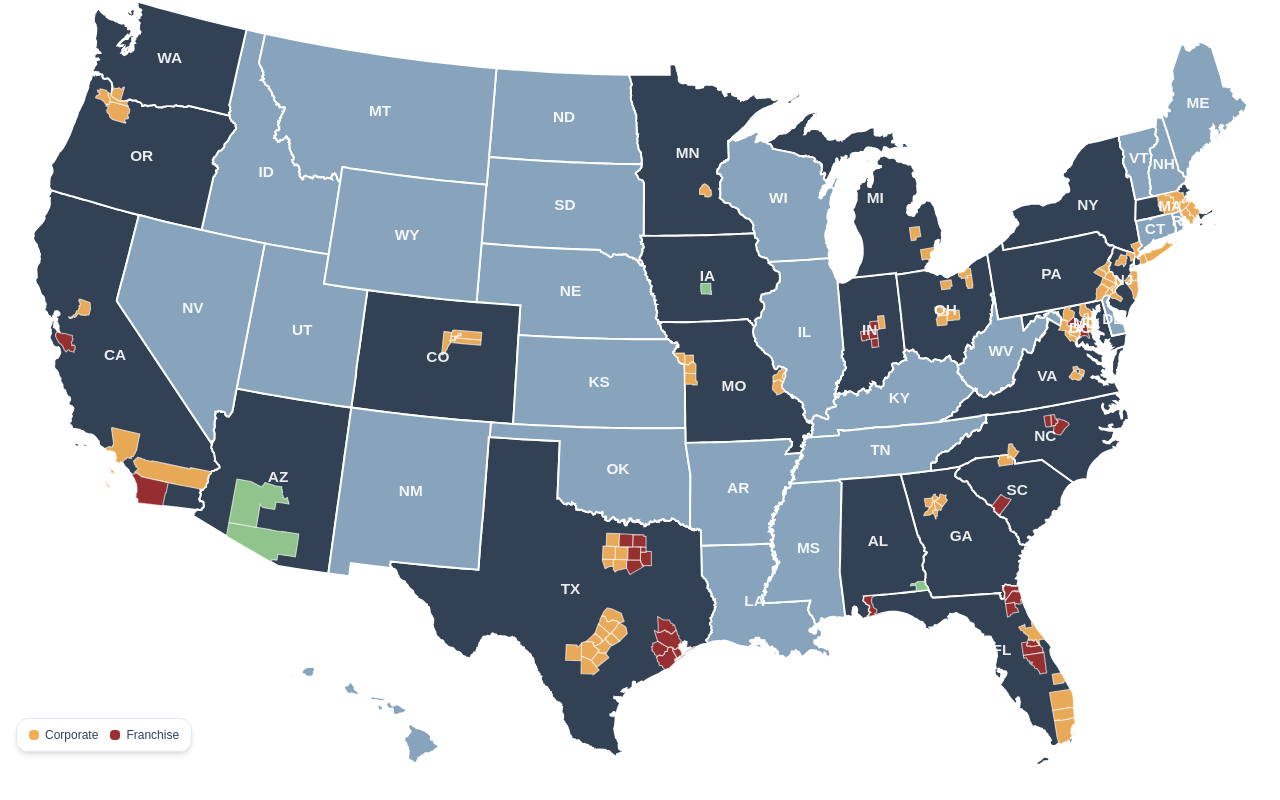
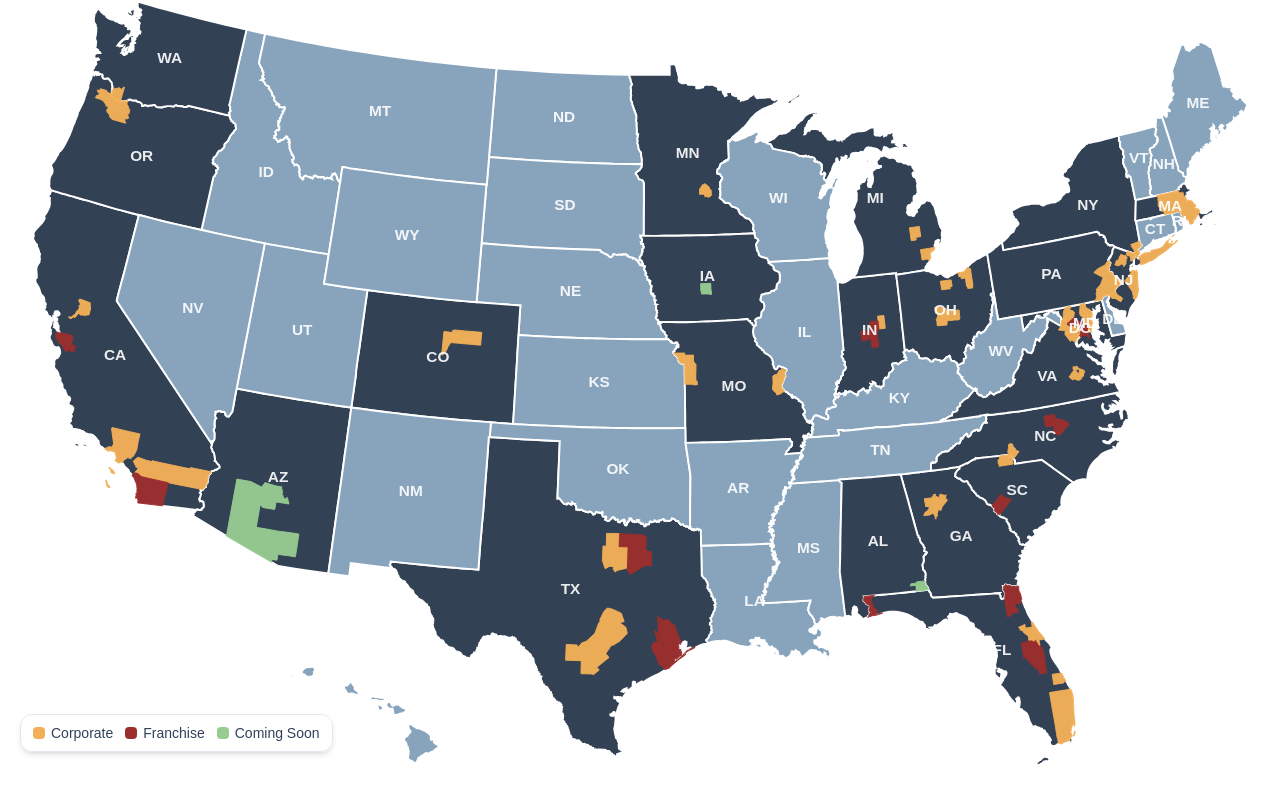
Before and after one commit to jakia12/valox-map, a Next.js app: page / in a window 1280 px wide. Built offline with nearby package versions, Linux system fonts and the light colour scheme.

Commit message:
some changes made and some errors resolved

```diff
--- a/app/components/maps/Legend.jsx
+++ b/app/components/maps/Legend.jsx
@@ -4,22 +4,30 @@ import { COLORS } from "./territories";
 
 export default function Legend() {
   return (
-    <div className="absolute bottom-4 left-4 z-20 rounded-xl border border-slate-200 bg-white/90 px-3 py-2 text-xs shadow-md backdrop-blur">
+    <div className="absolute bottom-4 left-5 z-20 rounded-xl border border-slate-200 bg-white/90 px-3 py-2 text-xs shadow-md backdrop-blur">
       <div className="flex items-center gap-3">
         <div className="flex items-center gap-1.5">
           <span
-            className="h-2.5 w-2.5 rounded-sm"
+            className="h-3 w-3 rounded-sm"
             style={{ background: COLORS.corporate }}
           />
-          <span className="text-slate-700">Corporate</span>
+          <span className="text-slate-700 text-sm">Corporate</span>
         </div>
 
         <div className="flex items-center gap-1.5">
           <span
-            className="h-2.5 w-2.5 rounded-sm"
+            className="h-3 w-3 rounded-sm"
             style={{ background: COLORS.franchise }}
           />
-          <span className="text-slate-700">Franchise</span>
+          <span className="text-slate-700 text-sm">Franchise</span>
+        </div>
+
+        <div className="flex items-center gap-1.5">
+          <span
+            className="h-3 w-3 rounded-sm"
+            style={{ background: COLORS.green }}
+          />
+          <span className="text-slate-700 text-sm">Coming Soon</span>
         </div>
       </div>
     </div>
--- a/app/components/maps/StateTerritoryDetail.jsx
+++ b/app/components/maps/StateTerritoryDetail.jsx
@@ -1,6 +1,6 @@
 "use client";
 
-import { geoMercator, geoPath } from "d3-geo";
+import { geoAlbersUsa, geoPath } from "d3-geo";
 import { useEffect, useMemo, useState } from "react";
 import { feature } from "topojson-client";
 
@@ -22,6 +22,7 @@ function topoToFeaturesAuto(topo, preferContains) {
     names.find((n) =>
       n.toLowerCase().includes(String(preferContains).toLowerCase()),
     ) || names[0];
+
   const fc = feature(topo, topo.objects[chosen]);
   return fc.features || [];
 }
@@ -42,7 +43,7 @@ export default function StateTerritoryDetail({ stateCode, onBack }) {
       const countiesTopo = await loadJson("/maps/us-counties.topo.json");
       const allCounties = topoToFeaturesAuto(countiesTopo, "count");
 
-      const stateFips = USPS_TO_FIPS[stateCode];
+      const stateFips = String(USPS_TO_FIPS[stateCode]).padStart(2, "0");
       const filtered = allCounties.filter(
         (c) => String(getCountyStateFips(c)).padStart(2, "0") === stateFips,
       );
@@ -51,14 +52,15 @@ export default function StateTerritoryDetail({ stateCode, onBack }) {
     })().catch(console.error);
   }, [stateCode]);
 
+  // ✅ IMPORTANT: use Albers USA for states (fixes ugly stretched state map)
   const projection = useMemo(() => {
     if (!counties.length) return null;
 
-    return geoMercator().fitSize([width, height], {
+    return geoAlbersUsa().fitSize([width, height], {
       type: "FeatureCollection",
       features: counties,
     });
-  }, [counties]);
+  }, [counties, width, height]);
 
   const path = useMemo(
     () => (projection ? geoPath(projection) : null),
@@ -112,12 +114,7 @@ export default function StateTerritoryDetail({ stateCode, onBack }) {
                     : "#88A4BC";
 
                   return (
-                    <path
-                      key={`fill-${id}`}
-                      d={d}
-                      fill={fill}
-                      fillOpacity={0.95}
-                    />
+                    <path key={`fill-${id}`} d={d} fill={fill} opacity={0.95} />
                   );
                 })
               : null}
@@ -134,20 +131,20 @@ export default function StateTerritoryDetail({ stateCode, onBack }) {
                       key={`border-${id}`}
                       d={d}
                       fill="transparent"
-                      stroke="#ffffff"
-                      strokeWidth={1.2}
-                      opacity={0.95}
+                      stroke="rgba(255,255,255,0.9)"
+                      strokeWidth={1.1}
                       pointerEvents="none"
                     />
                   );
                 })
               : null}
 
-            {/* optional county labels (simple) */}
+            {/* county labels */}
             {path
               ? counties.map((c) => {
                   const d = path(c);
                   if (!d) return null;
+
                   const [x, y] = path.centroid(c);
                   const name = cleanCountyName(getCountyName(c));
                   if (!name) return null;
@@ -159,11 +156,12 @@ export default function StateTerritoryDetail({ stateCode, onBack }) {
                       y={y}
                       textAnchor="middle"
                       dominantBaseline="middle"
-                      className="select-none fill-white font-regular"
+                      className="select-none fill-white"
                       style={{
-                        fontSize: 7,
+                        fontSize: 11, // ✅ you asked ~11px
                         pointerEvents: "none",
                         opacity: 0.95,
+                        fontWeight: 500,
                       }}
                     >
                       {name}
@@ -183,10 +181,28 @@ export default function StateTerritoryDetail({ stateCode, onBack }) {
             Click “Back” to return to USA map.
           </div>
 
+          {/* ✅ Legend: ONLY TWO markers (Corporate + Franchise) */}
+          <div className="mt-3 flex items-center gap-3 text-[11px] text-slate-700">
+            <div className="flex items-center gap-1.5">
+              <span
+                className="h-2.5 w-2.5 rounded-full"
+                style={{ backgroundColor: "#F2AF58" }}
+              />
+              Corporate
+            </div>
+            <div className="flex items-center gap-1.5">
+              <span
+                className="h-2.5 w-2.5 rounded-full"
+                style={{ backgroundColor: "#9B2E2E" }}
+              />
+              Franchise
+            </div>
+          </div>
+
           <div className="mt-3 space-y-2">
             {territoriesForState.length ? (
               territoriesForState.map((t) => {
-                const color = t.type === "FRANCHISE" ? "#9B2E2E" : "#F2AF58";
+                const color = territoryColor(t); // ✅ consistent
 
                 return (
                   <div
@@ -203,10 +219,8 @@ export default function StateTerritoryDetail({ stateCode, onBack }) {
                       </div>
                     </div>
 
-                    <div className="mt-1 text-[11px] text-slate-700">
-                      <span className="font-normal text-slate-600">
-                        Counties: {t.counties.join(", ")}
-                      </span>
+                    <div className="mt-1 text-[11px] text-slate-600">
+                      Counties: {t.counties.join(", ")}
                     </div>
                   </div>
                 );
--- a/app/components/maps/UsaTerritoryMap.jsx
+++ b/app/components/maps/UsaTerritoryMap.jsx
@@ -24,14 +24,40 @@ function topoToFeaturesAuto(topo, preferContains) {
     names.find((n) =>
       n.toLowerCase().includes(String(preferContains).toLowerCase()),
     ) || names[0];
+
   const fc = feature(topo, topo.objects[chosen]);
   return fc.features || [];
+}
+
+// Small helper: brighten hex color (for neon hover)
+function brightenHex(hex, amount = 0.22) {
+  // hex like "#RRGGBB"
+  const h = String(hex || "").replace("#", "");
+  if (h.length !== 6) return hex;
+
+  const r = parseInt(h.slice(0, 2), 16);
+  const g = parseInt(h.slice(2, 4), 16);
+  const b = parseInt(h.slice(4, 6), 16);
+
+  const mix = (v) => Math.round(v + (255 - v) * amount);
+
+  const rr = mix(r).toString(16).padStart(2, "0");
+  const gg = mix(g).toString(16).padStart(2, "0");
+  const bb = mix(b).toString(16).padStart(2, "0");
+
+  return `#${rr}${gg}${bb}`;
 }
 
 export default function UsaTerritoryMap({ onSelectState }) {
   const [states, setStates] = useState([]);
   const [counties, setCounties] = useState([]);
+
   const [hoveredState, setHoveredState] = useState(null);
+
+  // ✅ territory hover (for neon inside shape)
+  const [hoveredTerritoryKey, setHoveredTerritoryKey] = useState(null);
+
+  // ✅ tooltip
   const [hoverTooltip, setHoverTooltip] = useState(null);
 
   const width = 1000;
@@ -54,8 +80,8 @@ export default function UsaTerritoryMap({ onSelectState }) {
     [],
   );
 
+  // ✅ remove AK from main map
   const filteredStates = useMemo(() => {
-    // ✅ remove AK from main map
     return states.filter((f) => getStateCodeFromFeature(f) !== "AK");
   }, [states]);
 
@@ -75,23 +101,39 @@ export default function UsaTerritoryMap({ onSelectState }) {
   const fillForState = (stateFeature) => {
     const code = getStateCodeFromFeature(stateFeature);
     const stateFips = USPS_TO_FIPS[code];
+
     const covered = stateFips
       ? hasAnyCoverageForStateFips(stateFips, territoryIndex)
       : false;
 
-    if (!covered) return "#88A4BC"; // gray state
-    return hoveredState === code ? "#3B729F" : "#334155"; // covered state
+    if (!covered) return "#88A4BC"; // light map states
+    return hoveredState === code ? "#3B729F" : "#334155"; // covered states
   };
 
   const getTerritoryForCounty = (countyFeature) => {
     const stateFips = getCountyStateFips(countyFeature);
     if (!stateFips) return null;
+
     const m = territoryIndex.get(String(stateFips).padStart(2, "0"));
     if (!m) return null;
 
     const name = cleanCountyName(getCountyName(countyFeature)).toLowerCase();
     return m.get(name) || null;
   };
+  function darkenHex(hex, amount = 0.2) {
+    const h = String(hex || "").replace("#", "");
+    if (h.length !== 6) return hex;
+
+    const r = parseInt(h.slice(0, 2), 16);
+    const g = parseInt(h.slice(2, 4), 16);
+    const b = parseInt(h.slice(4, 6), 16);
+
+    const mix = (v) => Math.round(v * (1 - amount));
+
+    return `#${mix(r).toString(16).padStart(2, "0")}${mix(g)
+      .toString(16)
+      .padStart(2, "0")}${mix(b).toString(16).padStart(2, "0")}`;
+  }
 
   return (
     <div className="w-full">
@@ -113,11 +155,6 @@ export default function UsaTerritoryMap({ onSelectState }) {
             <div className="mt-0.5 font-medium text-slate-800 text-sm">
               Click for Details
             </div>
-            {hoverTooltip.subtitle ? (
-              <div className="mt-0.5 text-slate-600 text-sm">
-                {hoverTooltip.subtitle}
-              </div>
-            ) : null}
           </div>
         ) : null}
 
@@ -154,7 +191,7 @@ export default function UsaTerritoryMap({ onSelectState }) {
             );
           })}
 
-          {/* 2) TERRITORY FILLS (with subtle separation stroke) */}
+          {/* 2) TERRITORY FILLS (NO county borders, no seams, neon inside hover) */}
           {path
             ? counties.map((c) => {
                 const id = getCountyId(c);
@@ -164,29 +201,49 @@ export default function UsaTerritoryMap({ onSelectState }) {
                 const territory = getTerritoryForCounty(c);
                 if (!territory) return null;
 
-                const color = territoryColor(territory);
+                // base color from your logic (should return #F2AF58 or #9B2E2E or #96CB91)
+                const base = territoryColor(territory) || territory.color;
+
+                const isHovered = hoveredTerritoryKey === territory.key;
+
+                // neon INSIDE region (no outside glow)
+
+                const neonFill = "#FACC15";
+                const neonStroke = "#FACC15";
 
                 return (
                   <path
                     key={`fill-${id}`}
                     d={d}
-                    fill={color}
-                    fillOpacity={0.95}
-                    stroke="rgba(255,255,255,0.65)" // ✅ subtle separation so same colors don’t merge
-                    strokeWidth={0.85}
+                    fill={isHovered ? neonFill : base}
+                    fillOpacity={isHovered ? 1 : 0.97}
+                    /*
+                      ✅ THIS removes the tiny seam lines:
+                      - stroke matches fill so edges "seal" together
+                      - strokeWidth is tiny but enough to cover anti-alias cracks
+                      - on hover, stroke becomes neon for a crisp highlighted edge
+                    */
+                    stroke={isHovered ? neonStroke : base}
+                    strokeWidth={isHovered ? 1.6 : 0.9}
                     strokeLinejoin="round"
+                    vectorEffect="non-scaling-stroke"
+                    shapeRendering="geometricPrecision"
                     className="cursor-pointer"
+                    style={{
+                      transition:
+                        "fill 140ms ease, stroke 140ms ease, stroke-width 140ms ease, opacity 140ms ease",
+                    }}
                     onMouseEnter={(e) => {
+                      setHoveredTerritoryKey(territory.key);
+
                       const rect =
                         e.currentTarget.ownerSVGElement?.getBoundingClientRect();
                       if (!rect) return;
 
-                      const countyName = cleanCountyName(getCountyName(c));
                       setHoverTooltip({
                         x: e.clientX - rect.left,
                         y: e.clientY - rect.top,
-                        title: territory.label,
-                        subtitle: countyName ? `${countyName} County` : "",
+                        title: `${territory.label} Area`,
                       });
                     }}
                     onMouseMove={(e) => {
@@ -204,7 +261,14 @@ export default function UsaTerritoryMap({ onSelectState }) {
                           : t,
                       );
                     }}
-                    onMouseLeave={() => setHoverTooltip(null)}
+                    onMouseLeave={() => {
+                      setHoveredTerritoryKey(null);
+                      setHoverTooltip(null);
+                    }}
+                    onClick={() => {
+                      // keep your existing behavior
+                      // e.g. open detail panel for that territory/state if you want
+                    }}
                   />
                 );
               })
```
